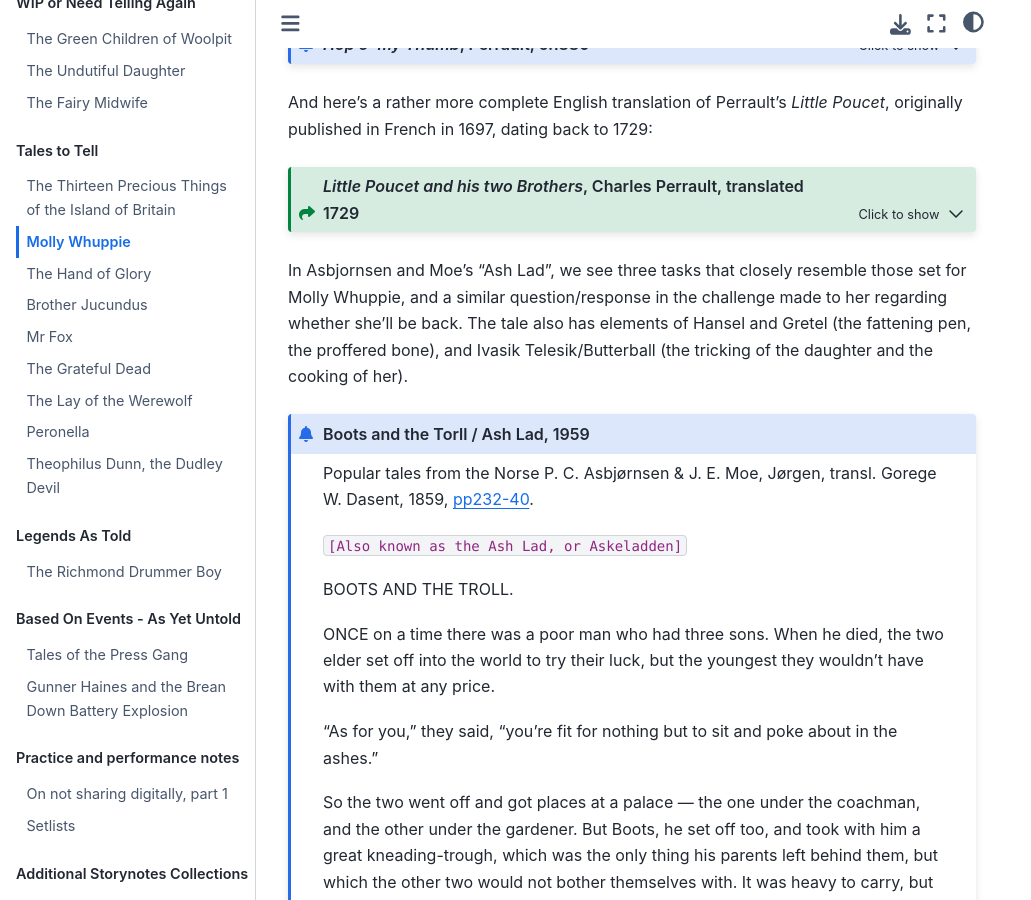
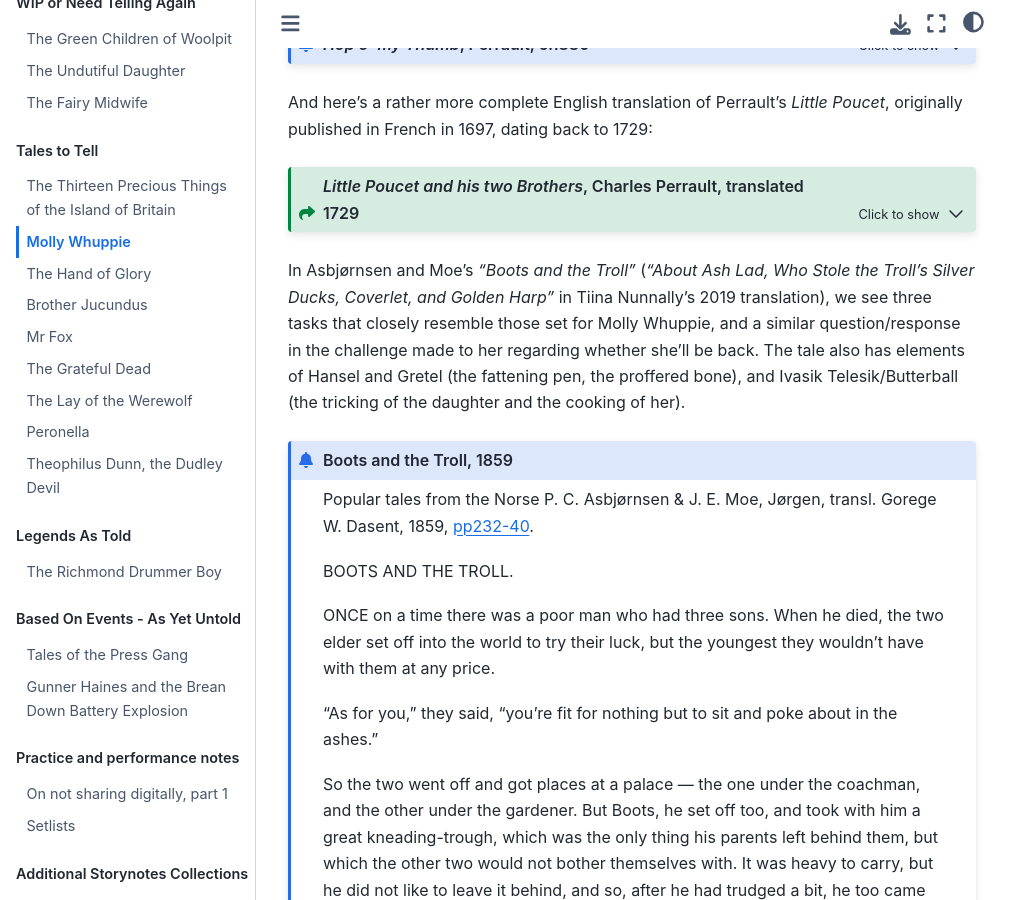
Before and after one commit to psychemedia/storytelling-notes, a Jupyter Book: the page built from molly-whuppie.md, in a window 1280 px wide and 900 px high, scrolled down 1775 px. Shown: the whole window, without its empty margins (0-1031 px from the left). Built offline with Jupyter Book 1.0.4 settings and Sphinx 7.4.7 and the Sphinx Book theme 1.1.4, drawn with Linux system fonts in a browser that asks for light colours.

Commit message:
Update molly-whuppie.md

````diff
--- a/molly-whuppie.md
+++ b/molly-whuppie.md
@@ -311,14 +311,11 @@ And happy weal to all the family.
 
 ```
 
+In Asbjørnsen and Moe's *"Boots and the Troll"* (*"About Ash Lad, Who Stole the Troll's Silver Ducks, Coverlet, and Golden Harp"* in Tiina Nunnally's 2019 translation), we see three tasks that closely resemble those set for Molly Whuppie, and a similar question/response in the challenge made to her regarding whether she'll be back. The tale also has elements of Hansel and Gretel (the fattening pen, the proffered bone), and Ivasik Telesik/Butterball (the tricking of the daughter and the cooking of her).
 
-In Asbjornsen and Moe's "Ash Lad", we see three tasks that closely resemble those set for Molly Whuppie, and a similar question/response in the challenge made to her regarding whether she'll be back. The tale also has elements of Hansel and Gretel (the fattening pen, the proffered bone), and Ivasik Telesik/Butterball (the tricking of the daughter and the cooking of her).
-
-```{admonition} Boots and the Torll / Ash Lad, 1959
+```{admonition} Boots and the Troll, 1859
 Popular tales from the Norse
 P. C. Asbjørnsen & J. E. Moe, Jørgen, transl. Gorege W. Dasent, 1859, [pp232-40](https://archive.org/details/populartalesfro03dasegoog/page/232/mode/2up).
-
-`[Also known as the Ash Lad, or Askeladden]`
 
 BOOTS AND THE TROLL.
 
````
